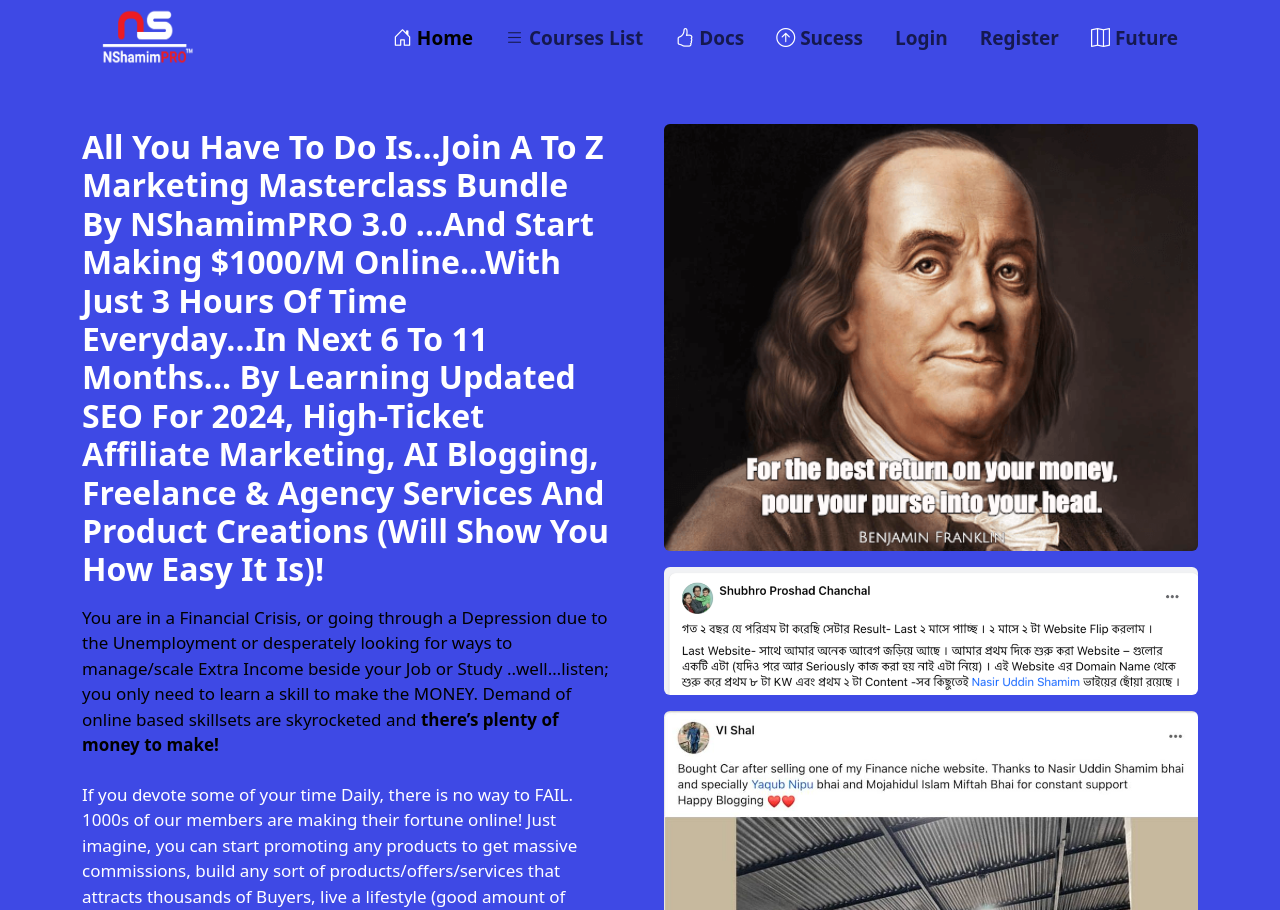
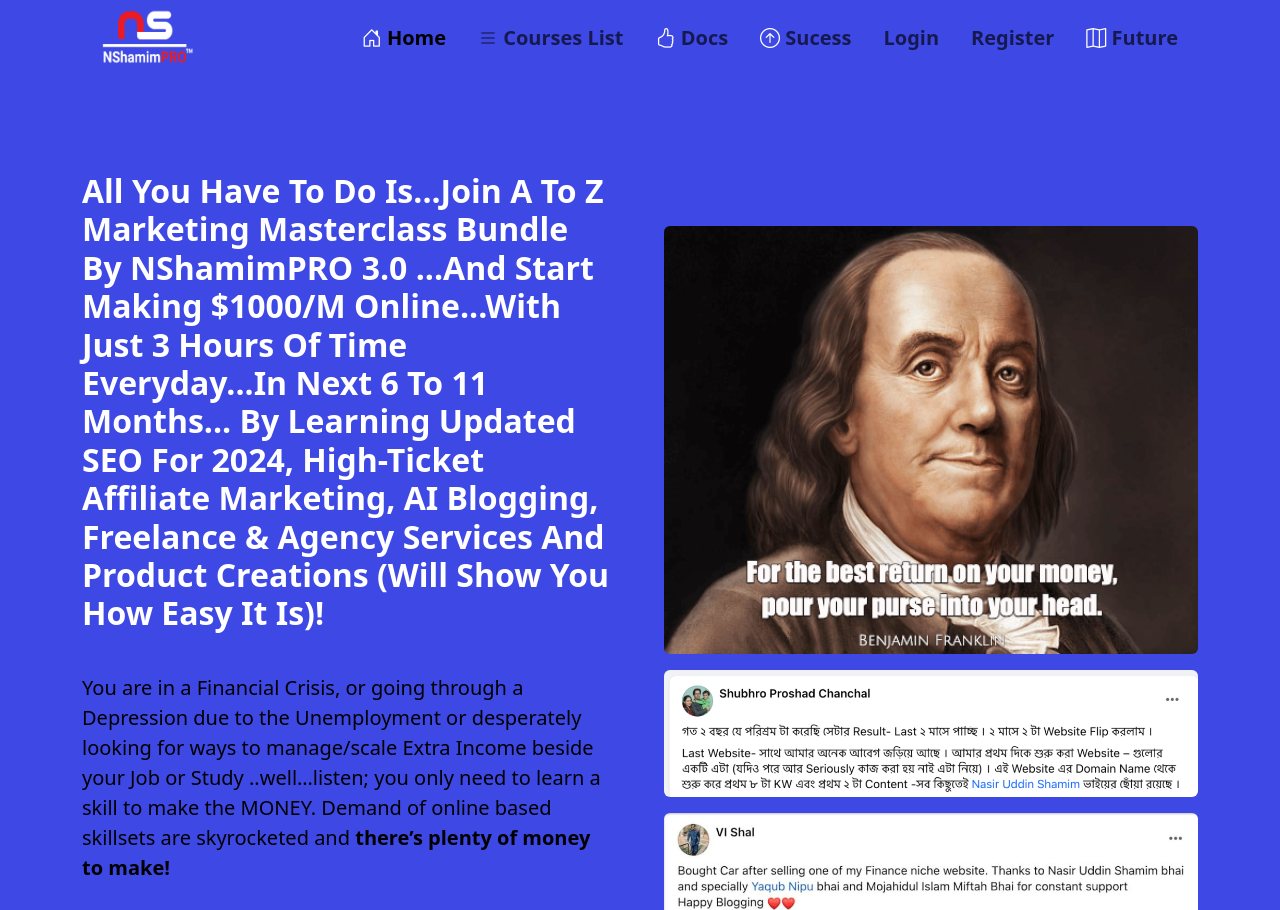
Before and after one commit to Faruqdigital/mfaruq, a plain HTML site: page index.html in a window 1280 px wide. Shown: the top 910 px of the page. Drawn offline with nearby package versions, Linux system fonts and the light colour scheme.

Commit message:
header-hero-section added

```diff
--- a/index.html
+++ b/index.html
@@ -18,14 +18,14 @@
         <!-- header & hero section -->
         <section class="header-hero-section ol-xxl-8 px-4">
 
-            <div class="container ">
+            <div class="container">
 
                 <!-- navigation bar -->
-                <nav class="navbar navbar-expand-lg" aria-label="Offcanvas navbar large">
+                <nav class="navbar navbar-expand-lg mb-5" aria-label="Offcanvas navbar large">
                     <div class="container-fluid">
                         <!-- <a class="navbar-brand" href="/index.html">
-                <img src="/images/logo.png" alt="logo">
-            </a> -->
+                        <img src="/images/logo.png" alt="logo">
+                        </a> -->
                         <div class="logo">
                             <img src="/images/logo.png" alt="logo">
                         </div>
@@ -109,7 +109,7 @@
                             Easy It
                             Is)!</h2>
 
-                        <p class="text-black mb-4">You are in a Financial Crisis, or going through a Depression due to the
+                        <p class="text-black mb-4 fs-5 pb-4 pt-4">You are in a Financial Crisis, or going through a Depression due to the
                             Unemployment
                             or
                             desperately looking for ways to manage/scale Extra Income beside your Job or Study
@@ -144,10 +144,10 @@
                             seats.…and, 19 seats sold already!).
                         </p>
 
-                        <h6 class="mb-5">Like Always, we will close this offer anytime once the seats are filled up!</h6>
+                        <h6 class="mb-5 ">Like Always, we will close this offer anytime once the seats are filled up!</h6>
 
                         <div class="d-grid gap-2 d-md-flex justify-content-md-start">
-                            <button type="button" class="btn btn-primary btn-lg px-4 me-md-2">Primary</button>
+                            <button type="button" class="btn bg-danger text-white btn-lg px-4 me-md-2 fs-3 fw-bold">Get This Special Bundle <i class="bi bi-youtube"></i></button>
                         </div>
 
                         <p class="text-white mt-5">Your Investment/Admission to NShamimPRO Is 100% risk-free, as we will support
--- a/styles/style.css
+++ b/styles/style.css
@@ -8,15 +8,15 @@
     font-weight: 400;
 }
 
+
 /* navigation */
-
 .logo img {
     height: 60px;
     width: 120px;
 }
 
 .nav-font{
-    font-size: 19px;
+    font-size: 20px;
     font-weight:600;
     margin-left: 16px;
 }
```
